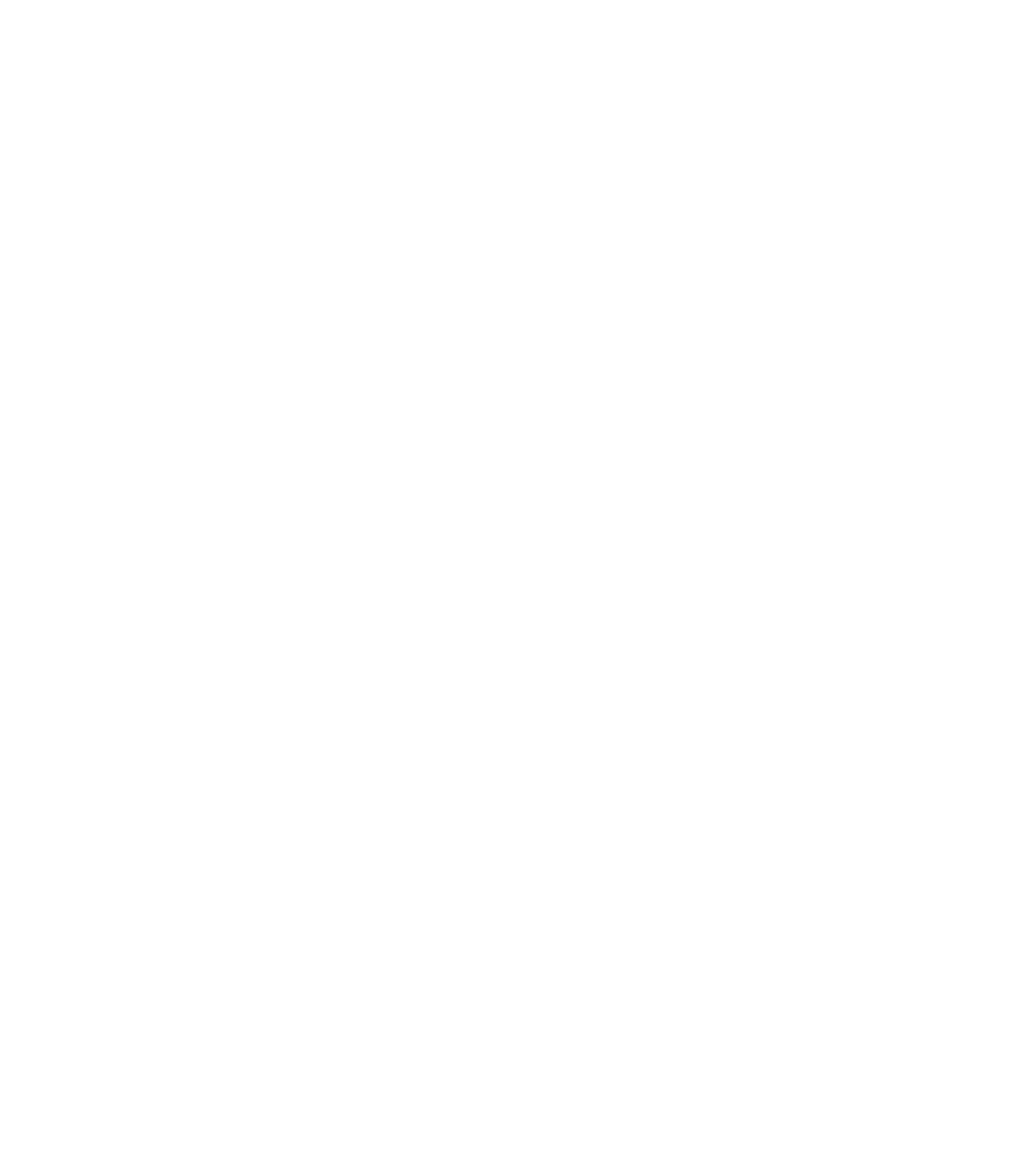
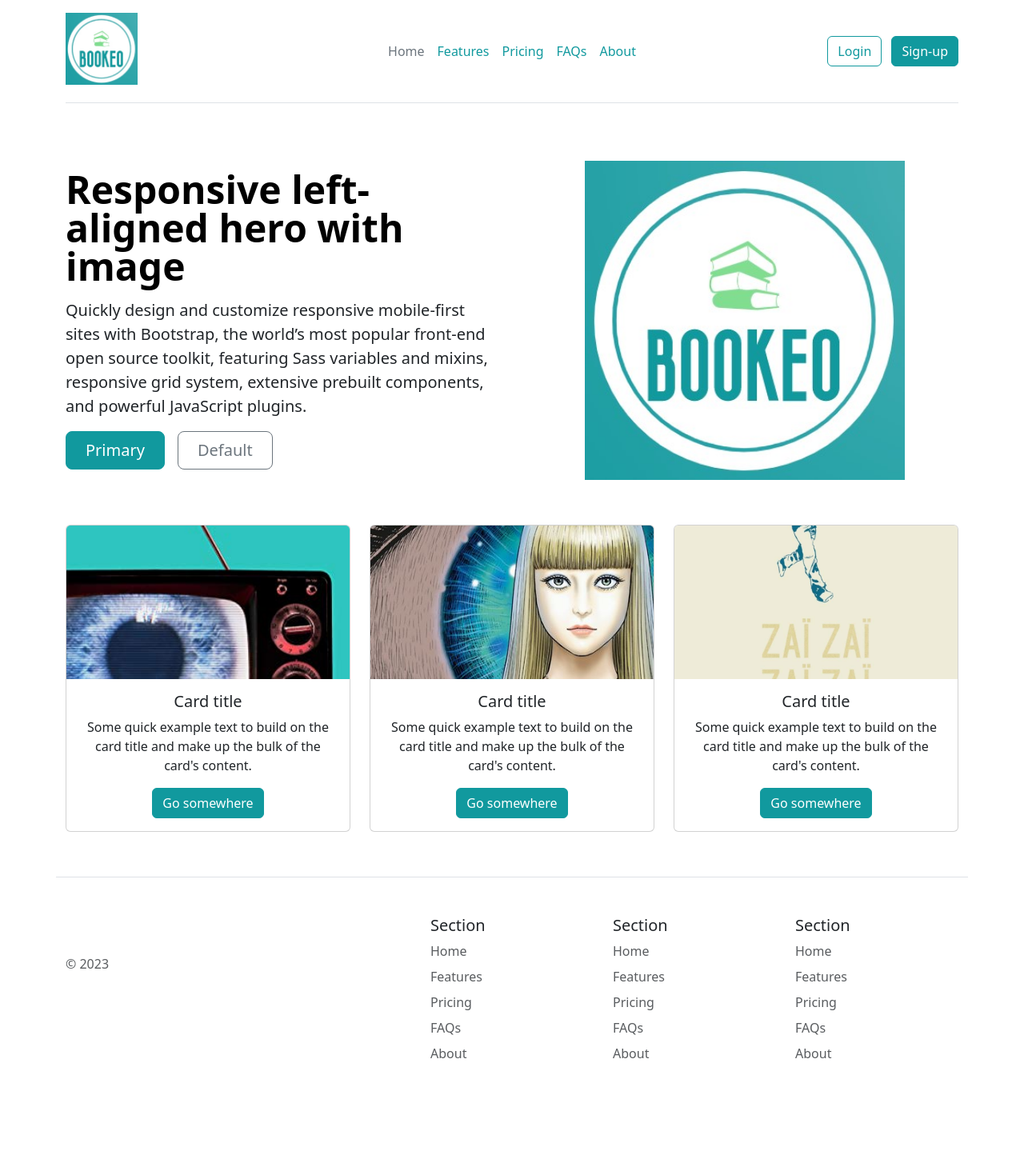
Before and after one commit to beren87/bookeo, a PHP site: page / in a window 1280 px wide. Before the commit the page is empty. Shown: the whole page at 80% size. Before the commit the page ends 800 px from the top, so only its background shows below. Run offline with PHP 8.4, Linux system fonts and the light colour scheme.

Commit message:
Ajout des cards bootstrap et images

```diff
--- a/index.php
+++ b/index.php
@@ -10,6 +10,126 @@
     <title>Document</title>
 </head>
 <body>
+<div class="container">
+    <header class="d-flex flex-wrap align-items-center justify-content-center justify-content-md-between py-3 mb-4 border-bottom">
+      <div class="col-md-3 mb-2 mb-md-0">
+        <a href="/" class="d-inline-flex link-body-emphasis text-decoration-none">
+          <img width="90" src="assets/images/logo-bookeo.jpg" alt="Logo Bookeo">
+        </a>
+      </div>
 
+      <ul class="nav col-12 col-md-auto mb-2 justify-content-center mb-md-0">
+        <li><a href="#" class="nav-link px-2 link-secondary">Home</a></li>
+        <li><a href="#" class="nav-link px-2">Features</a></li>
+        <li><a href="#" class="nav-link px-2">Pricing</a></li>
+        <li><a href="#" class="nav-link px-2">FAQs</a></li>
+        <li><a href="#" class="nav-link px-2">About</a></li>
+      </ul>
+
+      <div class="col-md-3 text-end">
+        <button type="button" class="btn btn-outline-primary me-2">Login</button>
+        <button type="button" class="btn btn-primary">Sign-up</button>
+      </div>
+    </header>
+
+<main>
+<div class="row flex-lg-row-reverse align-items-center g-5 py-5">
+      <div class="col-10 col-sm-8 col-lg-6">
+        <img src="assets/images/logo-bookeo.jpg" class="d-block mx-lg-auto img-fluid" alt="Bootstrap Themes" width="400" loading="lazy">
+      </div>
+      <div class="col-lg-6">
+        <h1 class="display-5 fw-bold text-body-emphasis lh-1 mb-3">Responsive left-aligned hero with image</h1>
+        <p class="lead">Quickly design and customize responsive mobile-first sites with Bootstrap, the world’s most popular front-end open source toolkit, featuring Sass variables and mixins, responsive grid system, extensive prebuilt components, and powerful JavaScript plugins.</p>
+        <div class="d-grid gap-2 d-md-flex justify-content-md-start">
+          <button type="button" class="btn btn-primary btn-lg px-4 me-md-2">Primary</button>
+          <button type="button" class="btn btn-outline-secondary btn-lg px-4">Default</button>
+        </div>
+      </div>
+    </div>
+
+    <div class="row text-center">
+        <div class="col-md-4 my-2 d-flex">
+            <div class="card">
+                <img src="uploads/books/1-1984.jpg" class="card-img-top" alt="...">
+                <div class="card-body">
+                    <h5 class="card-title">Card title</h5>
+                    <p class="card-text">Some quick example text to build on the card title and make up the bulk of the card's content.</p>
+                    <a href="#" class="btn btn-primary">Go somewhere</a>
+                </div>
+            </div>
+        </div>
+        <div class="col-md-4 my-2 d-flex">
+            <div class="card">
+                <img src="uploads/books/2-histoires-courtes.jpg" class="card-img-top" alt="...">
+                <div class="card-body">
+                    <h5 class="card-title">Card title</h5>
+                    <p class="card-text">Some quick example text to build on the card title and make up the bulk of the card's content.</p>
+                    <a href="#" class="btn btn-primary">Go somewhere</a>
+                </div>
+            </div>
+        </div>
+        <div class="col-md-4 my-2 d-flex">
+            <div class="card">
+                <img src="uploads/books/3-zai-zai-zai-zai.jpg" class="card-img-top" alt="...">
+                <div class="card-body">
+                    <h5 class="card-title">Card title</h5>
+                    <p class="card-text">Some quick example text to build on the card title and make up the bulk of the card's content.</p>
+                    <a href="#" class="btn btn-primary">Go somewhere</a>
+                </div>
+            </div>
+        </div>
+
+    </div>
+
+
+</main>
+
+
+  <footer class="row row-cols-1 row-cols-sm-2 row-cols-md-5 py-5 my-5 border-top">
+    <div class="col mb-3">
+      <a href="/" class="d-flex align-items-center mb-3 link-body-emphasis text-decoration-none">
+        <svg class="bi me-2" width="40" height="32"><use xlink:href="#bootstrap"></use></svg>
+      </a>
+      <p class="text-body-secondary">© 2023</p>
+    </div>
+
+    <div class="col mb-3">
+
+    </div>
+
+    <div class="col mb-3">
+      <h5>Section</h5>
+      <ul class="nav flex-column">
+        <li class="nav-item mb-2"><a href="#" class="nav-link p-0 text-body-secondary">Home</a></li>
+        <li class="nav-item mb-2"><a href="#" class="nav-link p-0 text-body-secondary">Features</a></li>
+        <li class="nav-item mb-2"><a href="#" class="nav-link p-0 text-body-secondary">Pricing</a></li>
+        <li class="nav-item mb-2"><a href="#" class="nav-link p-0 text-body-secondary">FAQs</a></li>
+        <li class="nav-item mb-2"><a href="#" class="nav-link p-0 text-body-secondary">About</a></li>
+      </ul>
+    </div>
+
+    <div class="col mb-3">
+      <h5>Section</h5>
+      <ul class="nav flex-column">
+        <li class="nav-item mb-2"><a href="#" class="nav-link p-0 text-body-secondary">Home</a></li>
+        <li class="nav-item mb-2"><a href="#" class="nav-link p-0 text-body-secondary">Features</a></li>
+        <li class="nav-item mb-2"><a href="#" class="nav-link p-0 text-body-secondary">Pricing</a></li>
+        <li class="nav-item mb-2"><a href="#" class="nav-link p-0 text-body-secondary">FAQs</a></li>
+        <li class="nav-item mb-2"><a href="#" class="nav-link p-0 text-body-secondary">About</a></li>
+      </ul>
+    </div>
+
+    <div class="col mb-3">
+      <h5>Section</h5>
+      <ul class="nav flex-column">
+        <li class="nav-item mb-2"><a href="#" class="nav-link p-0 text-body-secondary">Home</a></li>
+        <li class="nav-item mb-2"><a href="#" class="nav-link p-0 text-body-secondary">Features</a></li>
+        <li class="nav-item mb-2"><a href="#" class="nav-link p-0 text-body-secondary">Pricing</a></li>
+        <li class="nav-item mb-2"><a href="#" class="nav-link p-0 text-body-secondary">FAQs</a></li>
+        <li class="nav-item mb-2"><a href="#" class="nav-link p-0 text-body-secondary">About</a></li>
+      </ul>
+    </div>
+  </footer>
+</div>
 </body>
 </html>
```
